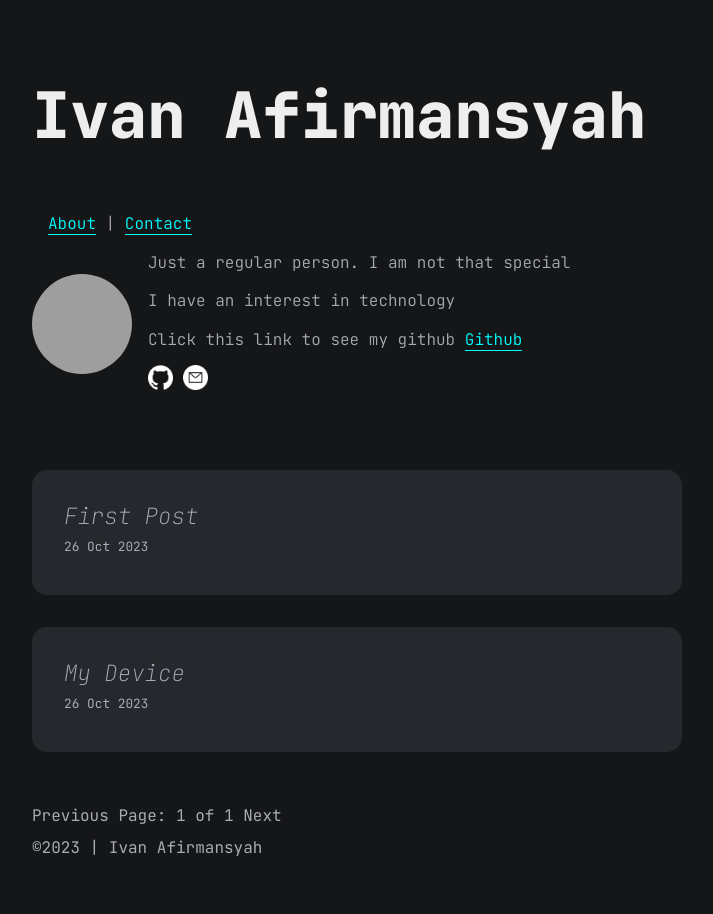
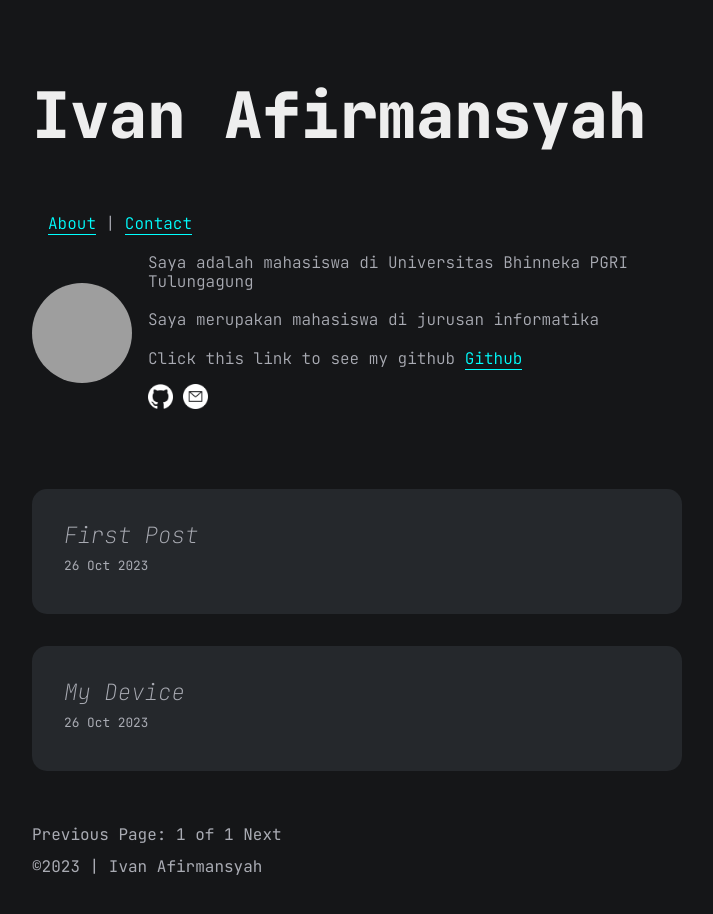
Before and after one commit to shera1402/shera1402.github.io, a Jekyll site: the page built from index.html, in a window 1280 px wide, cut to the strip 0-931 px from the top of the page. Shown: the top 914 px of the strip, without its empty margins (283-996 px from the left). Built offline with Jekyll 4.4.1, drawn with Linux system fonts in a browser that asks for light colours; the list of posts is cut into pages by our own code; comment, search, counter and statistics services are not loaded; grey boxes are pictures that could not be loaded.

Commit message:
Update author.yml

```diff
--- a/_data/author.yml
+++ b/_data/author.yml
@@ -1,28 +1,28 @@
-name: Evanreygo Surendraveda
-dp: https://avatars.githubusercontent.com/u/148765257?s=400&u=3b0945ad085ea4eb891c0204e0ed6e9c047ad96c&v=4
+name: Ivan Afirmansyah
+dp: https://avatars.githubusercontent.com/u/148890601?s=400&u=aa4ecded79963ee96aa8878add4e3b118a91657d&v=4
 navigasi: " <p>
-  <a href='https://price220903.github.io/about'>About</a> |
-  <a href='https://price220903.github.io/contact'>Contact</a>
+  <a href='https://ivanafirmansyah.github.io/about'>About</a> |
+  <a href='https://ivanafirmansyah.github.io/contact'>Contact</a>
   </p> <br/>"
 description: "
   <p>
-    Just a regular person. I am not that special
+    Saya adalah mahasiswa di Universitas Bhinneka PGRI Tulungagung
   </p>
   <br/>
   <p>
-    I have an interest in technology
+    Saya merupakan mahasiswa di jurusan informatika
   </P>
    <br/>
   <p>
-    Click this link to see my github <a href='https://github.com/price220903' target='_blank'> Github</a>
+    Click this link to see my github <a href='https://github.com/ivanafirmansyah' target='_blank'> Github</a>
   </p>
 
 "
 form: moqrjrbp
 contact-title: Contact
-email: evanreygo@gmail.com
+email: pannn369@gmail.com
 contact:
   - title: github
-    url: https://github.com/price220903
+    url: https://github.com/ivanafirmansyah
   - title: email
-    url: mailto:evanreygo@gmail.com
+    url: mailto:pannn369@gmail.com
```
